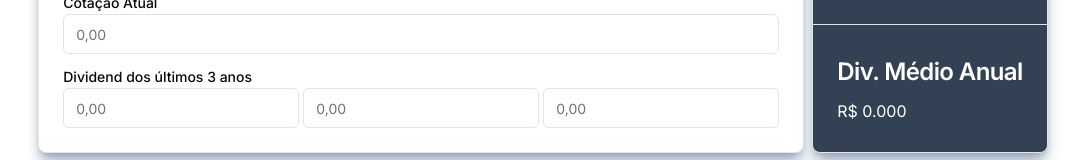
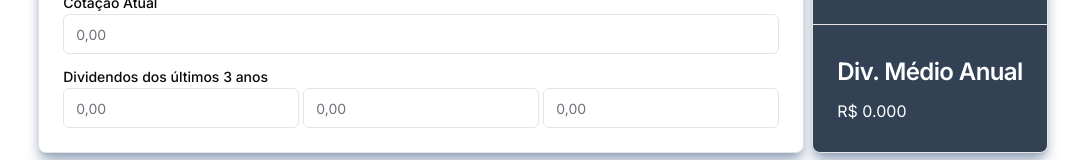
Before and after one commit to AlexandreAkao/preco-teto, a Next.js app: page / in a window 1280 px wide. Shown: the part 247-407 px from the top of the page, without its empty margins (97-1182 px from the left). Built offline with nearby package versions, Linux system fonts and the light colour scheme.

Commit message:
fix: adjust dividend text

```diff
--- a/src/components/Bazin/Bazin.tsx
+++ b/src/components/Bazin/Bazin.tsx
@@ -66,7 +66,7 @@ export default function Bazin() {
               />
             </div>
             <div className="flex flex-col gap-1">
-              <Label>Dividend dos últimos 3 anos</Label>
+              <Label>Dividendos dos últimos 3 anos</Label>
               <div className="grid gap-1 grid-cols-3">
                 <div>
                   <Input
```
